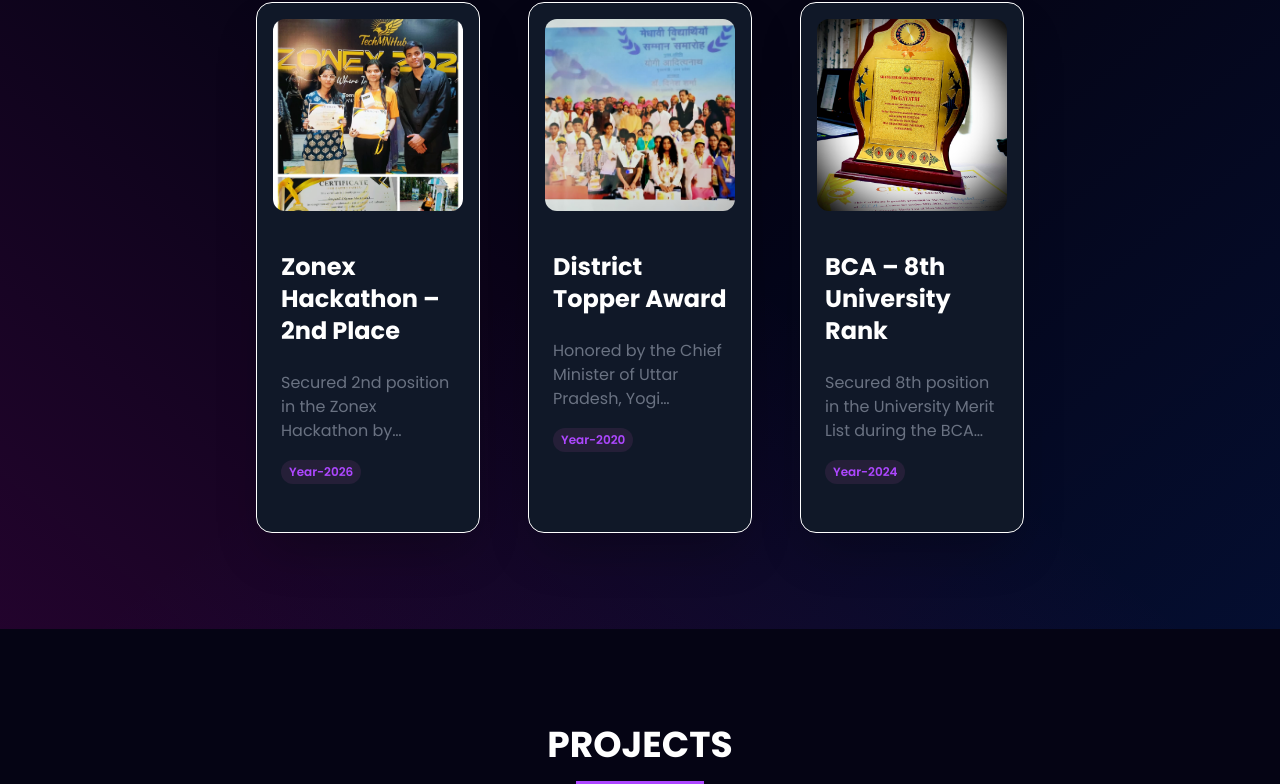
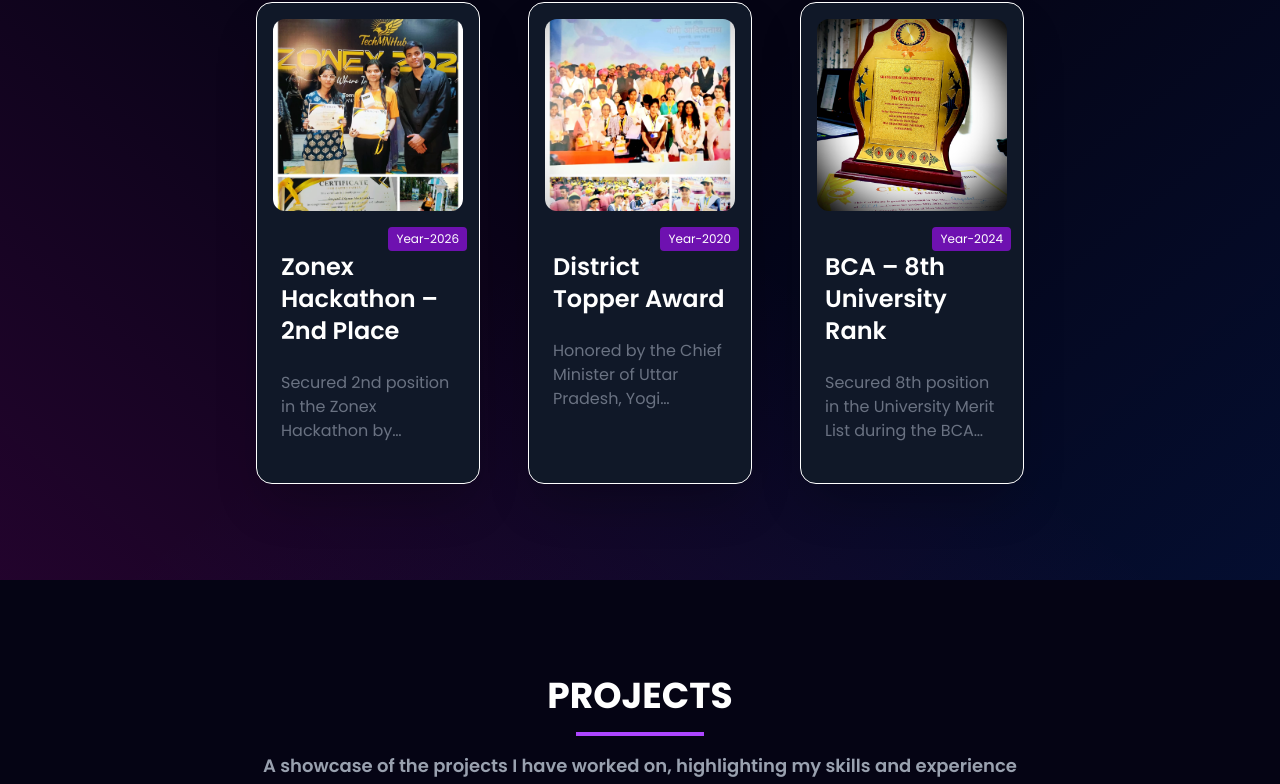
Before and after one commit to Gayatri-Vishwa/portfolio, a React (Vite) app: page / in a window 1280 px wide. Shown: the part 3180-3964 px from the top of the page. Built offline with nearby package versions, Linux system fonts and the light colour scheme; the HTML template or start-up script is replaced by a standard one.

Commit message:
added Achievement component

```diff
--- a/src/components/Achievement/AchievementCard.jsx
+++ /dev/null
@@ -1,42 +0,0 @@
-import { useState } from "react";
-
-export default function AchievementCard() {
-  const [open, setOpen] = useState(false);
-
-  return (
-    <div className="p-4 border rounded-lg text-center">
-
-      <h3 className="text-xl font-semibold">Hackathon - 2nd Position</h3>
-
-      <button
-        onClick={() => setOpen(true)}
-        className="mt-3 px-4 py-2 bg-purple-600 text-white rounded"
-      >
-        View Certificate
-      </button>
-
-      {open && (
-        <div className="fixed inset-0 bg-black bg-opacity-70 flex items-center justify-center">
-
-          <div className="bg-white p-4 rounded-lg relative">
-
-            <button
-              onClick={() => setOpen(false)}
-              className="absolute top-2 right-2 text-black"
-            >
-              ✖
-            </button>
-
-            <img
-              src="/certificate.jpg"
-              alt="certificate"
-              className="max-w-md"
-            />
-
-          </div>
-
-        </div>
-      )}
-    </div>
-  );
-}
--- a/src/components/Achievement/Achievements.jsx
+++ b/src/components/Achievement/Achievements.jsx
@@ -49,23 +49,27 @@ const Achievements = () => {
               />
             </div>
 
-            <div className="p-6">
-              <h3 className="text-2xl font-bold text-white mb-2">
+            <div className="p-6 relative">
+              <h3 className="text-2xl font-semibold text-white mb-2 ">
                 {achievement.title}
               </h3>
 
-              <p className="text-gray-500 mb-4 pt-4 line-clamp-3">
+              <p className="text-gray-500  mb-4 pt-4 line-clamp-3">
                 {achievement.description}
               </p>
 
               {achievement.tags && (
                 <div className="mb-4">
                   {achievement.tags.map((tag, index) => (
-                    <span
-                      key={index}
-                      className="inline-block bg-[#251f38] text-xs font-semibold text-purple-500 rounded-full px-2 py-1 mr-2 mb-2"
-                    >
-                      {tag}
+                    // <span
+                    //   key={index}
+                    //   className="inline-block bg-[#251f38] text-xs font-semibold text-purple-500 rounded-full px-2 py-1 mr-2 mb-2"
+                    // >
+                    //   {tag}
+                    // </span>
+                    <span  key={index}
+                    className="absolute top-0 right-3 bg-purple-800 text-white text-xs px-2 py-1  rounded">
+                    {tag}
                     </span>
                   ))}
                 </div>
--- a/src/constants.js
+++ b/src/constants.js
@@ -65,7 +65,7 @@ import typingcheck from "./assets/projects/typingcheck.png";
 //achievements img
 import hackathon from "./assets/achievements/hackathon1.jpeg"
 import hc from "./assets/achievements/hc.jpeg"
-import cm from "./assets/achievements/cm.jpeg"
+import cmm from "./assets/achievements/cmm.jpeg"
 import cmc from "./assets/achievements/cmc.jpeg"
 import trophy from "./assets/achievements/trophy.jpeg"
 import rank8 from "./assets/achievements/rank8.jpeg"
@@ -494,7 +494,7 @@ export const achievements = [
     title: "District Topper Award",
     description:
       "Honored by the Chief Minister of Uttar Pradesh, Yogi Adityanath, for achieving top academic performance in the district.",
-    image: cm,
+    image: cmm,
     certificate: cmc,
     tags: ["Year-2020"]
   },
```
Also changed, not shown: src/assets/achievements/cmm.jpeg (added).
